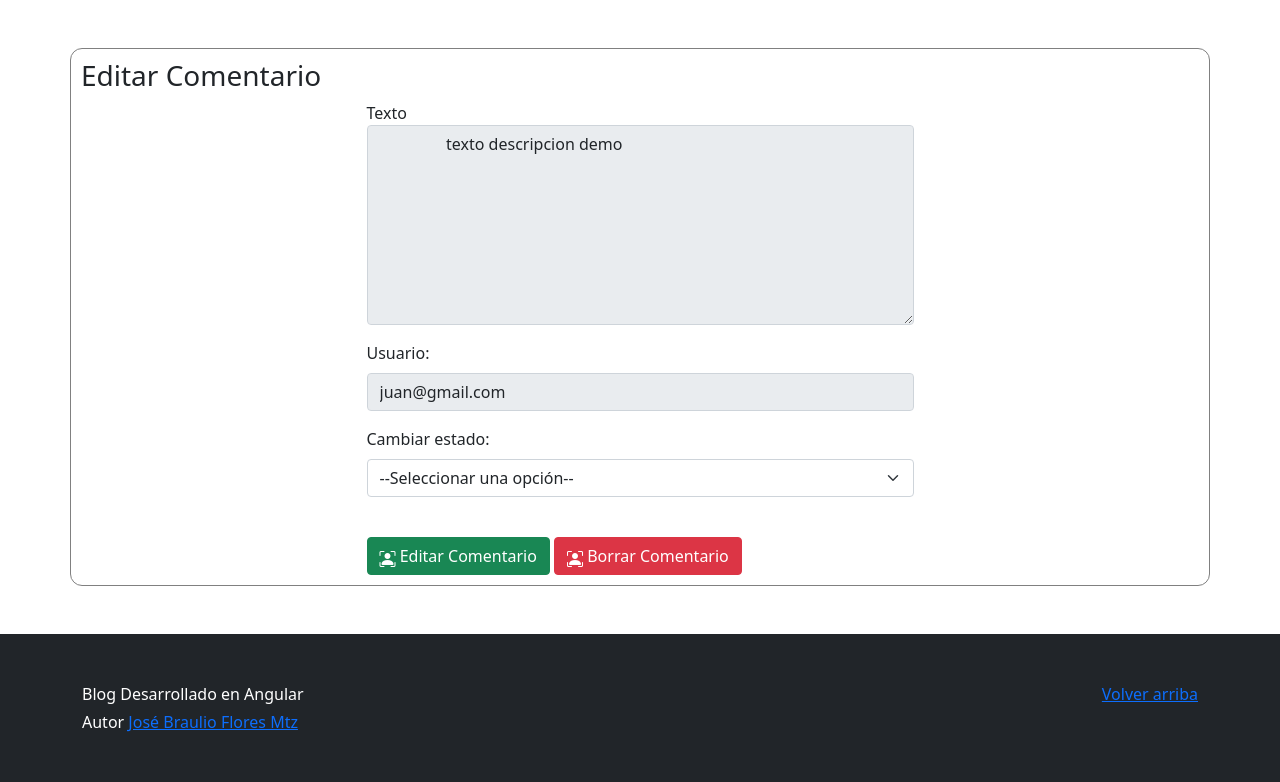
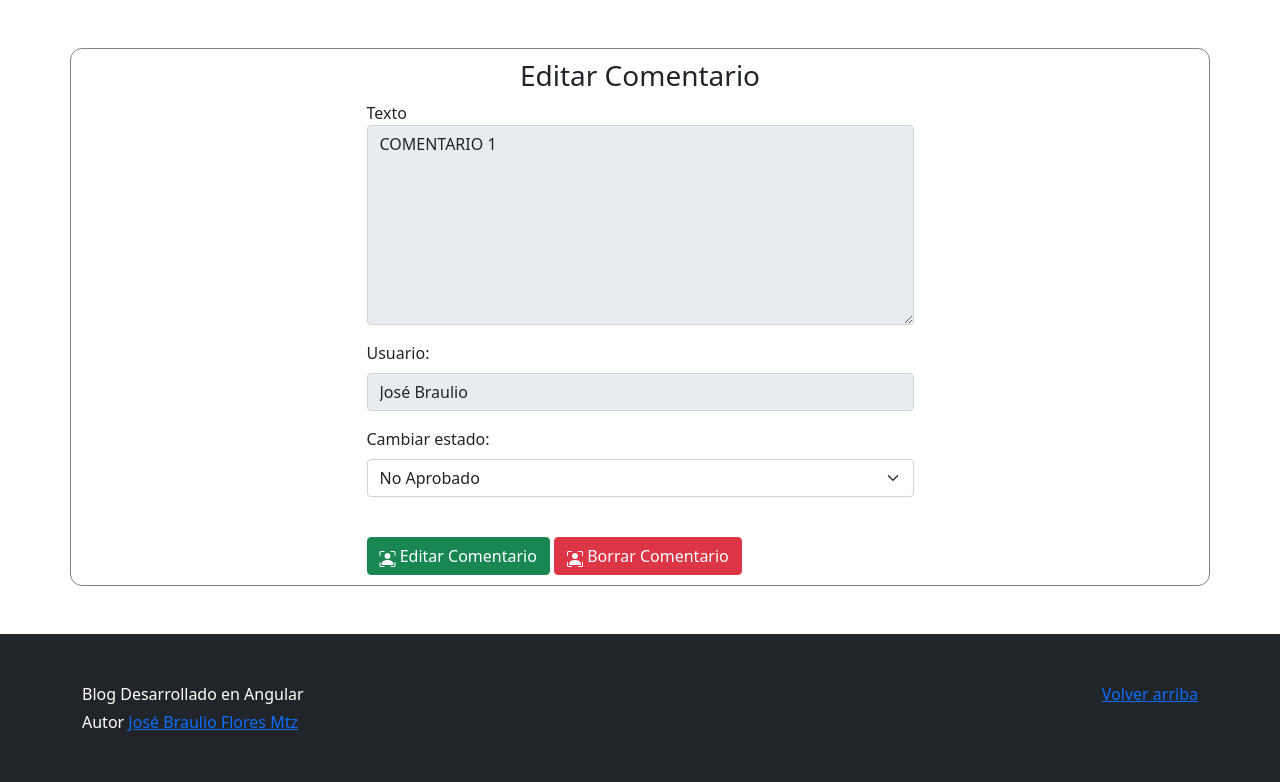
Before and after one commit to jbflores24/blog_2025, a PHP site: page /blog_2025/admin/editar_comentario.php?id=1 in a window 1280 px wide. Shown: the part 64-846 px from the top of the page. Run offline with PHP 8.4, Linux system fonts and the light colour scheme; the visitor is signed in with stand-in values (Sample User, id 1); data comes from the database, SQL or seed files in the repository; some libraries are stand-ins or nearby versions; some web fonts are replaced.

Commit message:
clase 310325

```diff
--- a/admin/editar_comentario.php
+++ b/admin/editar_comentario.php
@@ -1,38 +1,90 @@
-<?php include("../includes/header.php") ?>
+<?php
+    include("../includes/header.php");
+    include "../config/Mysql.php";
+    include "../modelos/Comentario.php";
+    $base = new Mysql();
+    $cx = $base->connect();
+    $comentario = new Comentario($cx);
+    if (isset($_GET['id'])) {
+        $id = $_GET['id'];
+        $comment = $comentario->getComentario($id);
+    }
+    if (isset($_POST['editarComentario'])){
+        $estado = $_POST['cambiarEstado'];
+        if ($estado==-1){
+            $error = 'Debes seleccionar un estado';
+        } else {
+            if ($comentario->editarComentario($estado, $id)) {
+                $mensaje = "Estado del comentario actualizado";
+                header("Location:comentarios.php?mensaje=".urlencode($mensaje));
+            } else {
+                $error = "No se pudo actualizar el estado del comentario";
+            }
+        }
+    }
+    if (isset($_POST['borrarComentario'])){
+        if ($comentario->borrar($id)) {
+            $mensaje = "Comentario eliminado!!";
+            header("Location:comentarios.php?mensaje=".urlencode($mensaje));
+        } else {
+            $error = "No se pudo borrar el comentario";
+        }
+    }
+?>
+
+<div class="row">
+        <div class="col-sm-12">
+            <?php if (isset($error)):?>
+                <div class="alert alert-danger alert-dismissible fade show" role="alert">
+                    <strong><?=$error?></strong>
+                    <button type="button" class="btn-close" data-bs-dismiss="alert" aria-label="Close"></button>
+                </div>
+            <?php endif;?>
+        </div>
+    </div>
+    <div class="row">
+        <div class="col-sm-12">
+            <?php if (isset($mensaje)):?>
+                <div class="alert alert-success alert-dismissible fade show" role="alert">
+                    <strong><?=$mensaje?></strong>
+                    <button type="button" class="btn-close" data-bs-dismiss="alert" aria-label="Close"></button>
+                </div>
+            <?php endif;?>
+        </div>
+    </div>
+
 
 <div class="row">
 
     </div>
 
 <div class="row">
-        <div class="col-sm-6">
-            <h3>Editar Comentario</h3>
+        <div class="col-sm-12">
+            <h3 class="text-center">Editar Comentario</h3>
         </div>
     </div>
     <div class="row">
         <div class="col-sm-6 offset-3">
         <form method="POST" action="">
 
-            <input type="hidden" name="id" value="4">
+            <input type="hidden" name="id" value="<?=$comment->id?>">
 
             <div class="mb-3">
                 <label for="texto">Texto</label>
-                <textarea class="form-control" placeholder="Escriba el texto de su artículo" name="texto" style="height: 200px" readonly>
-                texto descripcion demo
-                </textarea>
+                <textarea class="form-control" placeholder="Escriba el texto de su artículo" name="texto" style="height: 200px" readonly><?=$comment->comentario?></textarea>
             </div>
 
             <div class="mb-3">
                 <label for="usuario" class="form-label">Usuario:</label>
-                <input type="text" class="form-control" value="juan@gmail.com" readonly>
+                <input type="text" class="form-control" value="<?=$comment->autor?>" readonly>
             </div>
 
             <div class="mb-3">
                 <label for="cambiarEstado" class="form-label">Cambiar estado:</label>
                 <select class="form-select" name="cambiarEstado" aria-label="Default select example">
-                <option value="">--Seleccionar una opción--</option>
-                <option value="1">Aprobado</option>
-                <option value="0">No Aprobado</option>
+                <option value="-1">--Seleccionar una opción--</option>
+                <option value="1" <?=$comment->estado==1?'selected':''?>>Aprobado</option>
+                <option value="0" <?=$comment->estado==0?'selected':''?>>No Aprobado</option>
                 </select>
             </div>
 
--- /dev/null
+++ b/modelos/Comentario.php
@@ -0,0 +1,68 @@
+<?php
+
+class Comentario {
+    private $table = "comentarios";
+    private $conn;
+
+    public function __construct($cx) {
+        $this->conn = $cx;
+    }
+
+    public function listar($usuario_id, $rol_id) {
+        try {
+            $cad = "";
+            if ($rol_id!=1) {
+                $cad = " where prop_art = :usuario_id";
+            }
+            $qry = "select * from view_" . $this->table . $cad;
+            $st = $this->conn->prepare($qry);
+            if ($rol_id!=1) {
+                $st->bindParam(':usuario_id', $usuario_id, PDO::PARAM_INT);
+            }
+            $st->execute();
+            return $st->fetchAll(PDO::FETCH_OBJ);
+        } catch (PDOException $e) {
+            echo $e->getMessage();
+        }
+    }
+
+    public function getComentario ($id) {
+        try {
+            $qry = "select * from view_" . $this->table . " where id = :id";
+            $st = $this->conn->prepare($qry);
+            $st->bindParam(":id", $id, PDO::PARAM_INT);
+            $st->execute();
+            return  $st->fetch(PDO::FETCH_OBJ);
+        } catch (PDOException $e) {
+            echo "Excepción generada : " . $e->getMessage();
+            return false;
+        }
+    }
+
+    public function editarComentario ($estado, $id) {
+        try {
+            $qry = "update ". $this->table ." set estado = :estado where id = :id";
+            $st = $this->conn->prepare($qry);
+            $st->bindParam (':estado', $estado, PDO::PARAM_INT);
+            $st->bindParam (':id', $id, PDO::PARAM_INT);
+            $st->execute();
+            return true;
+        } catch (PDOException $e) {
+            echo "ocurrio un error al editar el estado del comentario : " . $e->getMessage();
+            return false;
+        }
+    }
+
+    public function borrar ($id) {
+        $qry = "delete from " . $this->table . " where id = :id";
+        try {
+            $st = $this->conn->prepare($qry);
+            $st->bindParam (":id", $id, PDO::PARAM_STR);
+            $st->execute();
+            return true;
+        } catch (PDOException $e) {
+            echo $e->getMessage();
+            return false;
+        }
+    }
+}
```
Also changed, not shown: admin/comentarios.php (+44 -11 lines).
